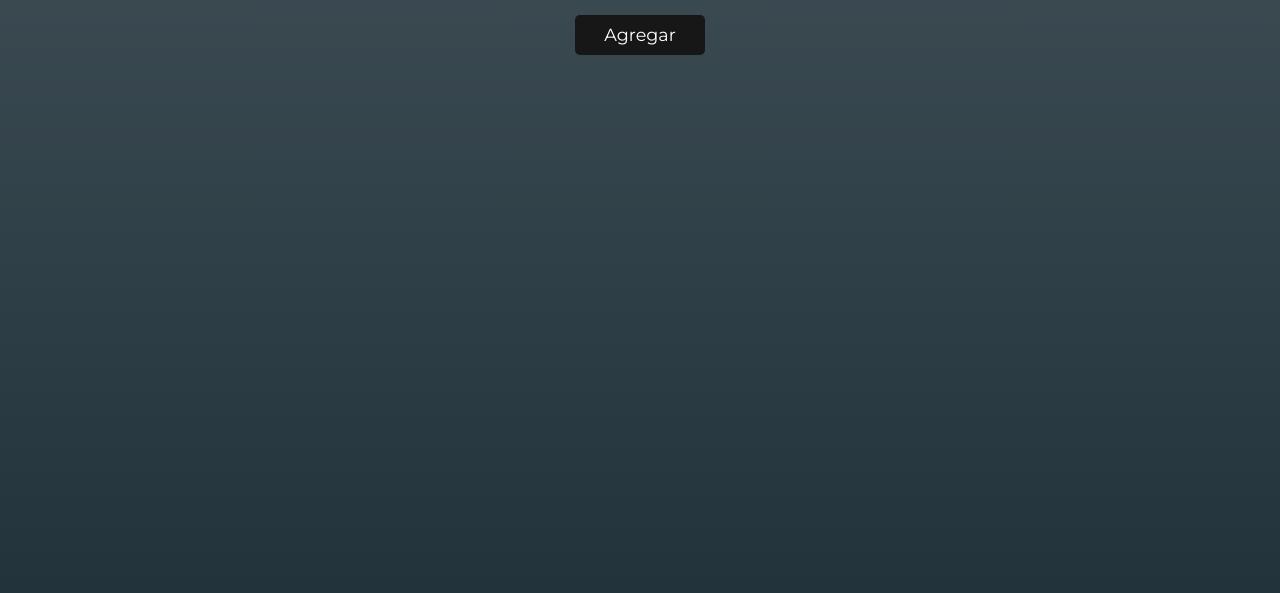
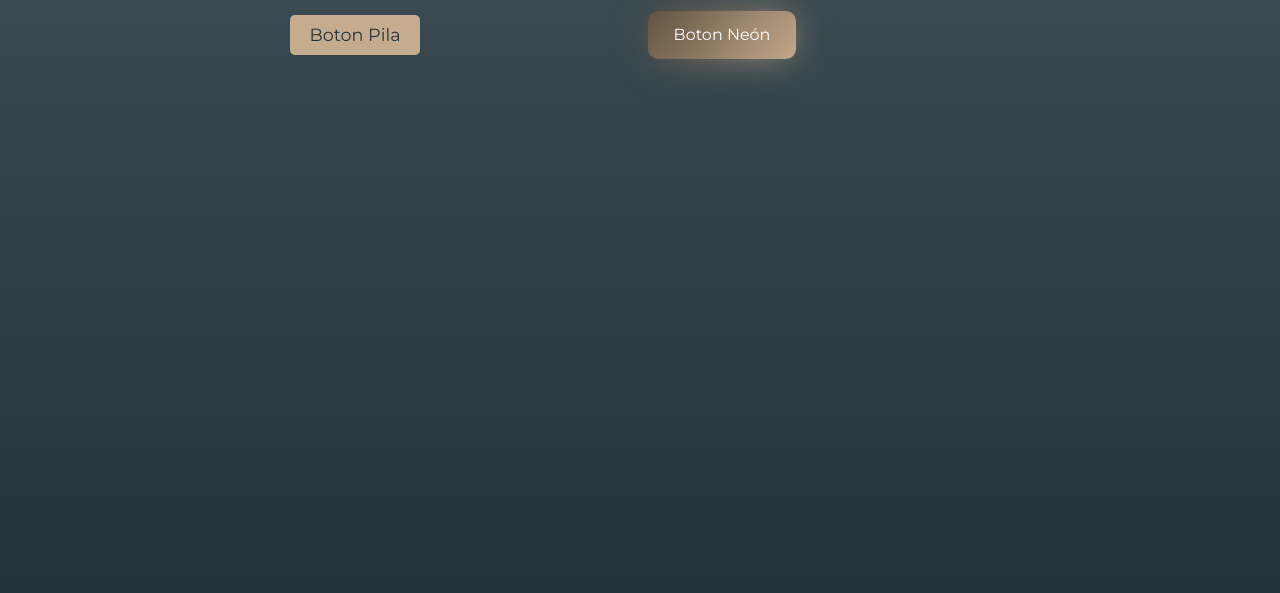
Before and after one commit to cecortes/bootstrapTemplate, a website: page app/index.html in a window 1280 px wide. Shown: the part 207-800 px from the top of the page. Drawn offline with nearby package versions, Linux system fonts and the light colour scheme.

Commit message:
Botones agregados

```diff
--- a/app/index.html
+++ b/app/index.html
@@ -49,10 +49,18 @@
 
       <div class="row">
 
-        <div class="col-12 pt-4 align-self-center">
+        <div class="col-6 pt-4 align-self-center">
 
-          <button class="myBtn">
-            Agregar
+          <button class="btnPila">
+            Boton Pila
+          </button>
+
+        </div>
+
+        <div class="col-6 pt-4 align-self-center">
+
+          <button class="btnNeon">
+            Boton Neón
           </button>
 
         </div>
--- a/app/scss/custom.scss
+++ b/app/scss/custom.scss
@@ -32,14 +32,96 @@ $theme-colors: map-merge($theme-colors, $custom-colors);
   --bs-body-font-family: "Montserrat", sans-serif;
 }
 
-.myBtn {
+/* --> Custom Buttons <-- */
+.btnPila {
   width: 130px;
   height: 40px;
   font-size: 1.1em;
   cursor: pointer;
-  background-color: #171717;
-  color: #fff;
+  background-color: var(--bs-cafe_cla);
+  color: var(--bs-azul);
   border: none;
   border-radius: 5px;
   transition: all 0.4s;
 }
+
+.btnPila:hover {
+  border-radius: 7px;
+  transform: translateX(-5px) translateY(-10px);
+  box-shadow: 0 7px 0 -2px var(--bs-fondo), 0 15px 0 -4px #4cf1c8,
+    0 16px 10px -3px #39db7c;
+}
+
+.btnPila:active {
+  border-radius: 7px;
+  transition: all 0.2s;
+  transform: translateY(-5px);
+  box-shadow: 0 2px 0 -2px var(--bs-fondo), 0 8px 0 -4px #4cf1c8,
+    0 12px 10px -3px #39db7c;
+}
+
+/* From Uiverse.io by gharsh11032000 */
+.btnNeon {
+  position: relative !important;
+  width: 140px;
+  height: 40px;
+  background-color: var(--bs-azul);
+  display: flex;
+  align-items: center;
+  color: white;
+  flex-direction: column;
+  justify-content: center;
+  border: none;
+  padding: 12px;
+  gap: 12px;
+  border-radius: 8px;
+  cursor: pointer;
+  z-index: 1;
+}
+
+.btnNeon::before {
+  content: "";
+  position: absolute;
+  inset: 0;
+  left: -4px;
+  top: -1px;
+  margin: auto;
+  width: 148px;
+  height: 48px;
+  border-radius: 10px;
+  background: linear-gradient(
+    -45deg,
+    var(--bs-cafe_cla) 0%,
+    var(--bs-cafe_obs) 100%
+  );
+  z-index: -10;
+  pointer-events: none;
+  transition: all 0.6s cubic-bezier(0.175, 0.885, 0.32, 1.275);
+}
+
+.btnNeon::after {
+  content: "";
+  z-index: -1;
+  position: absolute;
+  inset: 0;
+  background: linear-gradient(
+    -45deg,
+    var(--bs-cafe_cla) 0%,
+    var(--bs-cafe_obs) 100%
+  );
+  transform: translate3d(0, 0, 0) scale(0.95);
+  filter: blur(20px);
+}
+
+.btnNeon:hover::after {
+  filter: blur(30px);
+}
+
+.btnNeon:hover::before {
+  transform: rotate(-180deg);
+}
+
+.btnNeon:active::before {
+  scale: 0.8;
+}
+/* --> -------------- <-- */
```
Also changed, not shown: app/css/custom.css, app/scss/custom.css, 1 other file.
